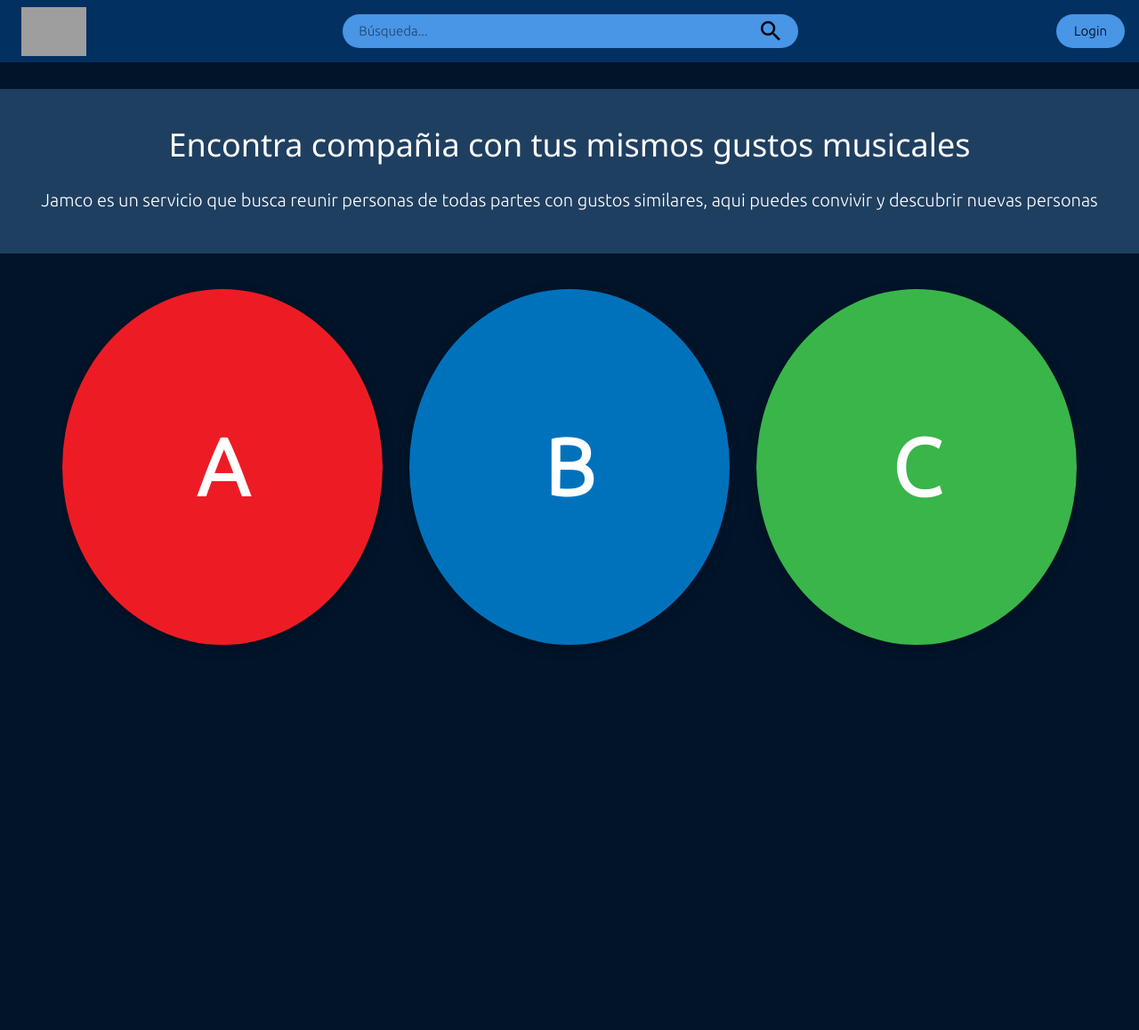
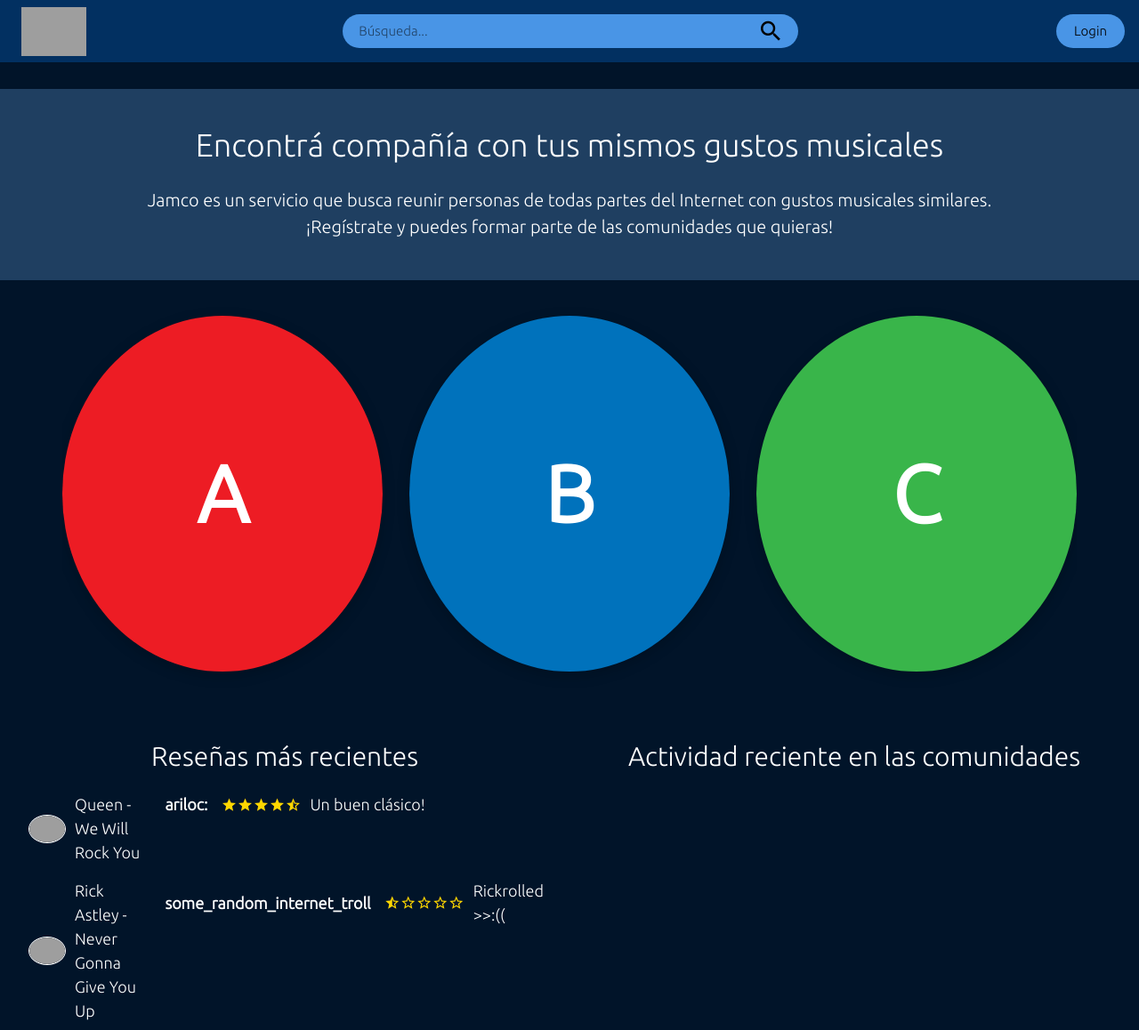
Before and after one commit to ariloc/jamco, a PHP site: page / in a window 1280 px wide. Shown: the whole page at 89% size. Before the commit the page ends 725 px from the top, so only its background shows below. Run offline with PHP 8.4, Linux system fonts and the light colour scheme; grey boxes are pictures that could not be loaded.

Commit message:
Tidied up some code. In process of adding new sections to the main page.

```diff
--- a/index.html
+++ b/index.html
@@ -3,9 +3,9 @@
 	<head>
 		<meta charset="UTF-8">
 		<meta name="viewport" content="width=device-width, initial-scale=1">
-        <link rel="stylesheet" href="https://www.w3schools.com/w3css/4/w3.css" />
         <link rel="stylesheet" href="https://fonts.googleapis.com/icon?family=Material+Icons">
-        <link rel="stylesheet" href="styles.css" />
+        <link rel="stylesheet" type="text/css" href="https://www.w3schools.com/w3css/4/w3.css" />
+        <link rel="stylesheet" type="text/css" href="styles.css" />
 
         <link rel="preconnect" href="https://fonts.googleapis.com">
         <link rel="preconnect" href="https://fonts.gstatic.com" crossorigin>
@@ -104,8 +104,8 @@
 
 
         <div class="introduccion">
-            <h1 style="color: white;">Encontra compañia con tus mismos gustos musicales</h1>
-            <p style="color: white;">Jamco es un servicio que busca reunir personas de todas partes con gustos similares, aqui puedes convivir y descubrir nuevas personas</p>
+            <h1>Encontrá compañía con tus mismos gustos musicales</h1>
+            <p>Jamco es un servicio que busca reunir personas de todas partes del Internet con gustos musicales similares.<br>¡Regístrate y puedes formar parte de las comunidades que quieras!</p>
         </div>
 
         <div class="wrapper">
@@ -118,34 +118,79 @@
             </div>
         </div>
 
-        <!--meter esto en scripts.js-->
+        <div class="w3-row">
+            <div class="w3-col l6">
+                <div class="w3-container">
+                    <h2 style="text-align: center;">Reseñas más recientes</h2>
 
-        <script>
-            $(".carousel").owlCarousel({
-                margin: 30,
-                loop: true,
-                autoplay: true,
-                autoplayTimeout: 2000,
-                autoplayHoverPause: true,
-                responsive: {
+                    <table class="w3-table w3-large rating-recent">
+                        <tr>
+                            <td>
+                                <div class="rating-td-wrapper">
+                                    <div class="rating-song-album">
+                                        <img src="we_will_rock_you.png"></img>
+                                    </div>
+                                    <div class="rating-song-name">
+                                        Queen - We Will Rock You
+                                    </div>
+                                </div>
+                            </td>
+                            <td>
+                                <div class="rating-td-wrapper">
+                                    <div class="rating-author">
+                                        ariloc:
+                                    </div>
+                                    <div class="rating-star">
+                                        <i class="material-icons">star</i>
+                                        <i class="material-icons">star</i>
+                                        <i class="material-icons">star</i>
+                                        <i class="material-icons">star</i>
+                                        <i class="material-icons">star_half</i>
+                                    </div>
+                                    <div class="rating-description">
+                                        <p>Un buen clásico!</p>
+                                    </div>
+                                </div>
+                            </td>
+                        </tr>
+                        <tr>
+                            <td>
+                                <div class="rating-td-wrapper">
+                                    <div class="rating-song-album">
+                                        <img src="we_will_rock_you.png"></img>
+                                    </div>
+                                    <div class="rating-song-name">
+                                        Rick Astley - Never Gonna Give You Up
+                                    </div>
+                                </div>
+                            </td>
+                            <td>
+                                <div class="rating-td-wrapper">
+                                    <div class="rating-author">
+                                        some_random_internet_troll
+                                    </div>
+                                    <div class="rating-star">
+                                        <i class="material-icons">star_half</i>
+                                        <i class="material-icons">star_border</i>
+                                        <i class="material-icons">star_border</i>
+                                        <i class="material-icons">star_border</i>
+                                        <i class="material-icons">star_border</i>
+                                    </div>
+                                    <div class="rating-description">
+                                        <p>Rickrolled &#62;&#62;:((</p>
+                                    </div>
+                                </div>
+                            </td>
+                        </tr>
+                    </table>
+                </div>
+            </div>
 
-                    0:{
-                        items:1,
-                        nav: false
-                    },
-
-                    600:{
-                        items:2,
-                        nav: false
-                    },
-
-                    1000:{
-                        items:3,
-                        nav: false
-                    }
-                }
-            });
-        </script>
-
+            <div class="w3-col l6">
+                <div class="w3-container">
+                    <h2 style="text-align: center;">Actividad reciente en las comunidades</h2>
+                </div>
+            </div>
+        </div>
 	</body>
 </html>
--- a/scripts.js
+++ b/scripts.js
@@ -114,6 +114,31 @@ $(document).ready(function(){
                                           "padding-right": ""});
             next();
         });
+    });
 
+
+    $(".carousel").owlCarousel({
+        margin: 30,
+        loop: true,
+        autoplay: true,
+        autoplayTimeout: 2000,
+        autoplayHoverPause: true,
+        responsive: {
+
+            0:{
+                items:1,
+                nav: false
+            },
+
+            600:{
+                items:2,
+                nav: false
+            },
+
+            1000:{
+                items:3,
+                nav: false
+            }
+        }
     });
 });
--- a/styles.css
+++ b/styles.css
@@ -4,9 +4,13 @@
     --dark-color: #1F3F61;
 }
 
+body, h1, h2, h3, h4, h5, h6 {
+    font-family: 'Ubuntu', sans-serif;
+}
+
 body {
-    font-family: 'Ubuntu', sans-serif;
     background-color: #011429;
+    color: white;
 }
 
 .logo {
@@ -17,6 +21,7 @@ body {
 header.navbar {
     background-color: var(--main-color);
     height: 70px;
+    color: black;
 }
 
 div.search-bar {
@@ -182,7 +187,7 @@ div.search-mobile {
     background-color: var(--dark-color) ;
     font-size: 20px;
     margin-top: 30px;
-    padding: 2%;
+    padding: 2%; /* TODO: Che, esto no plz*/
     text-align: center;
 }
 
@@ -198,6 +203,7 @@ div.search-mobile {
 
 /*Arreglar altura y ancho para que sean iguales*/
 
+/* Carousel */
 .carousel .card{
     line-height: 450px;
     line-height: 400px;
@@ -229,3 +235,38 @@ div.search-mobile {
 .carousel .card-5{
     background: #630460;
 }
+
+/* Ratings */
+.rating-star > i {
+    color: gold;
+    font-size: 1em;
+}
+
+.rating-td-wrapper, .rating-td-wrapper > * {
+    display: flex;
+    align-items: center;
+}
+
+.rating-author {
+    padding-right: 15px;
+    font-weight: bold;
+}
+
+.rating-star {
+    padding-right: 10px;
+}
+
+.rating-description > p {
+    margin-top: 0;
+    margin-bottom: 0;
+}
+
+.rating-song-album > img {
+    height: 32px;
+    border-radius: 50%;
+    border: 1px solid white;
+}
+
+.rating-song-album {
+    padding-right: 10px;
+}
```
